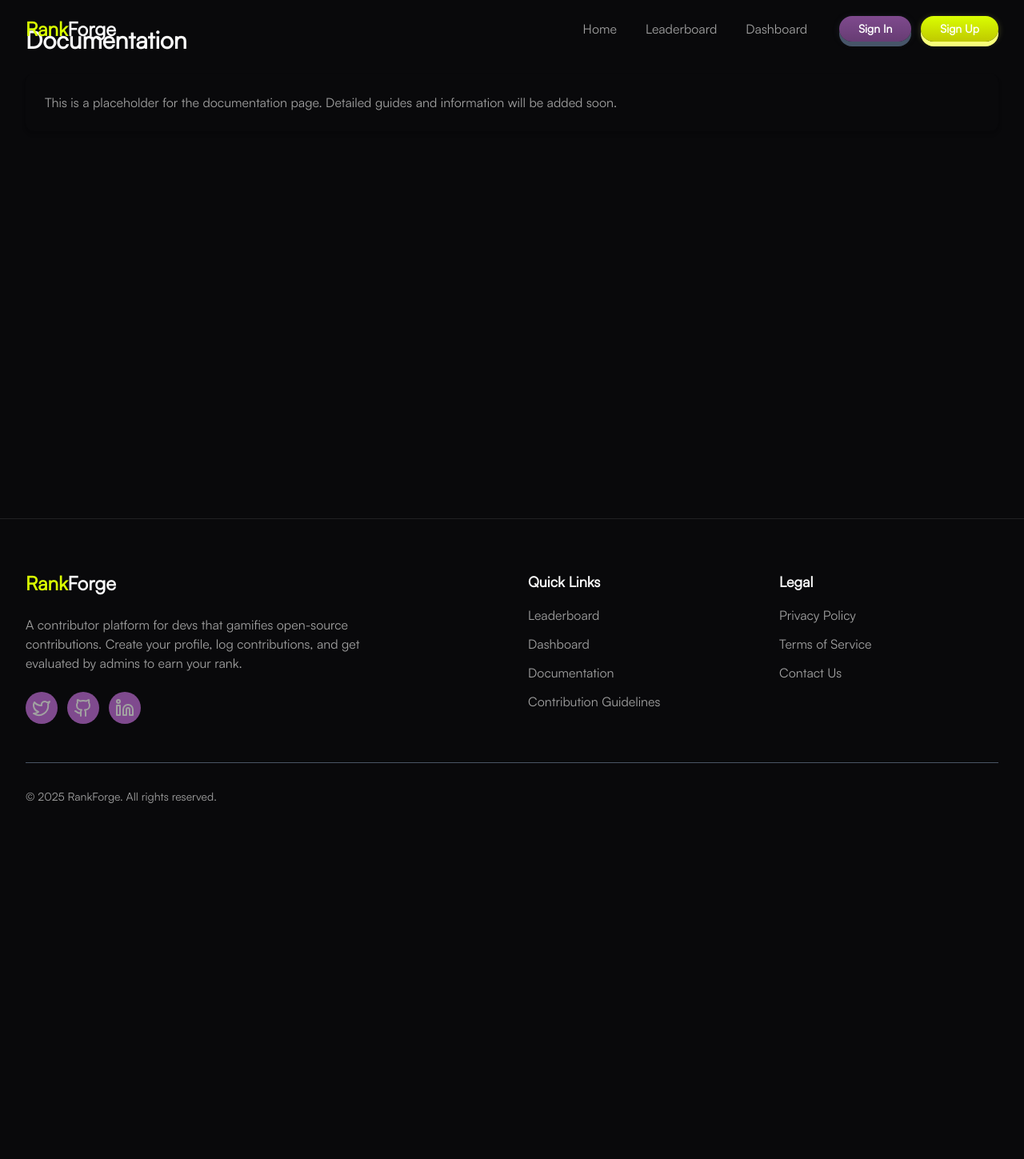
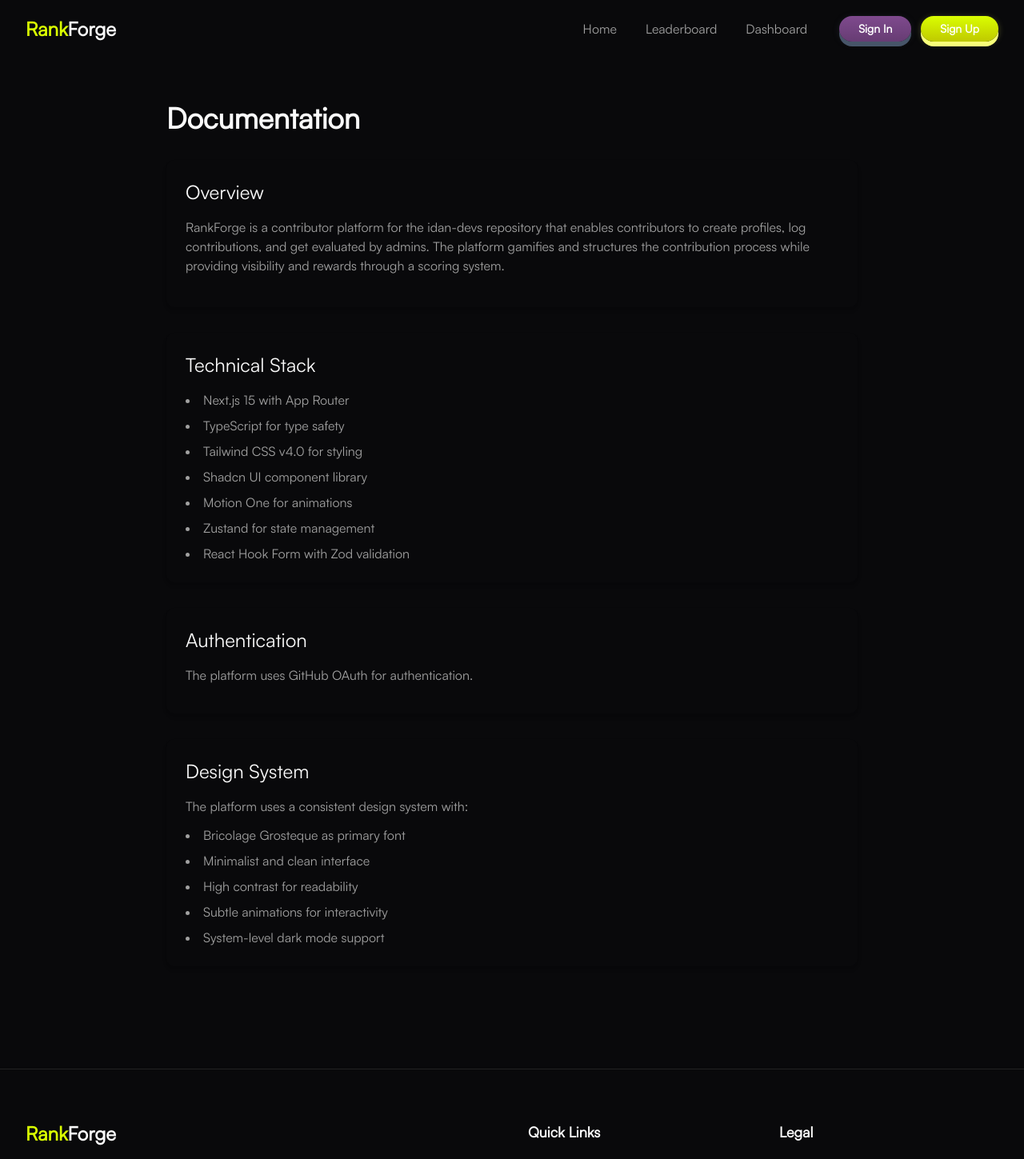
Before and after one commit to IDAN-DEVS/rankforge-frontend, a Next.js app: page /docs in a window 1280 px wide. Shown: the top 1449 px of the page at 80% size. Before the commit the page ends 1070 px from the top, so only its background shows below. Built offline with nearby package versions, Linux system fonts and the light colour scheme.

Commit message:
made some changes to the arbitrary pages

```diff
--- a/app/(with-header-and-footer)/docs/page.tsx
+++ b/app/(with-header-and-footer)/docs/page.tsx
@@ -1,13 +1,60 @@
 export default function DocsPage() {
   return (
-    <div className="mx-auto max-w-7xl px-4 sm:px-6 lg:px-8 py-8">
-      <h1 className="text-3xl font-semibold mb-6">Documentation</h1>
-      <div className="bg-card p-6 rounded-lg shadow-md">
-        <p className="text-muted-foreground">
-          This is a placeholder for the documentation page. Detailed guides and
-          information will be added soon.
-        </p>
+    <section className="w-full md:py-32 py-12 flex flex-col items-center min-h-screen">
+      <div className="max-w-4xl w-full px-4">
+        <h1 className="text-4xl font-semibold mb-8">Documentation</h1>
+
+        <div className="space-y-8">
+          <div className="bg-card p-6 rounded-lg shadow-md">
+            <h2 className="text-2xl font-medium mb-4">Overview</h2>
+            <p className="text-muted-foreground mb-4">
+              RankForge is a contributor platform for the idan-devs repository
+              that enables contributors to create profiles, log contributions,
+              and get evaluated by admins. The platform gamifies and structures
+              the contribution process while providing visibility and rewards
+              through a scoring system.
+            </p>
+          </div>
+
+          <div className="bg-card p-6 rounded-lg shadow-md">
+            <h2 className="text-2xl font-medium mb-4">Technical Stack</h2>
+            <ul className="list-disc list-inside space-y-2 text-muted-foreground">
+              <li>Next.js 15 with App Router</li>
+              <li>TypeScript for type safety</li>
+              <li>Tailwind CSS v4.0 for styling</li>
+              <li>Shadcn UI component library</li>
+              <li>Motion One for animations</li>
+              <li>Zustand for state management</li>
+              <li>React Hook Form with Zod validation</li>
+            </ul>
+          </div>
+
+          <div className="bg-card p-6 rounded-lg shadow-md">
+            <h2 className="text-2xl font-medium mb-4">Authentication</h2>
+            <div className="text-muted-foreground">
+              <p className="mb-3">
+                The platform uses GitHub OAuth for authentication.
+              </p>
+            </div>
+          </div>
+
+          <div className="bg-card p-6 rounded-lg shadow-md">
+            <h2 className="text-2xl font-medium mb-4">Design System</h2>
+            <div className="text-muted-foreground">
+              <p className="mb-3">
+                The platform uses a consistent design system with:
+              </p>
+              <ul className="list-disc list-inside space-y-2">
+                <li>Bricolage Grosteque as primary font</li>
+                <li>Minimalist and clean interface</li>
+                <li>High contrast for readability</li>
+                <li>Subtle animations for interactivity</li>
+                <li>System-level dark mode support</li>
+              </ul>
+            </div>
+          </div>
+        </div>
       </div>
-    </div>
+    </section>
   );
 }
--- a/app/(with-header-and-footer)/guidelines/page.tsx
+++ b/app/(with-header-and-footer)/guidelines/page.tsx
@@ -1,6 +1,6 @@
 export default function GuidelinesPage() {
   return (
-    <div className="mx-auto max-w-7xl px-4 sm:px-6 lg:px-8 py-8">
+    <section className="w-full md:py-32 py-12 flex justify-center items-center min-h-screen">
       <h1 className="text-3xl font-semibold mb-6">Contribution Guidelines</h1>
       <div className="bg-card p-6 rounded-lg shadow-md">
         <p className="text-muted-foreground">
@@ -8,6 +8,6 @@ export default function GuidelinesPage() {
           instructions on how to contribute will be added soon.
         </p>
       </div>
-    </div>
+    </section>
   );
 }
--- a/app/(with-header-and-footer)/privacy/page.tsx
+++ b/app/(with-header-and-footer)/privacy/page.tsx
@@ -1,6 +1,6 @@
 export default function PrivacyPage() {
   return (
-    <div className="mx-auto max-w-7xl px-4 sm:px-6 lg:px-8 py-8">
+    <section className="w-full md:py-32 py-12 flex justify-center items-center min-h-screen">
       <h1 className="text-3xl font-semibold mb-6">Privacy Policy</h1>
       <div className="bg-card p-6 rounded-lg shadow-md">
         <p className="text-muted-foreground">
@@ -8,6 +8,6 @@ export default function PrivacyPage() {
           practices will be detailed here soon.
         </p>
       </div>
-    </div>
+    </section>
   );
 }
--- a/app/(with-header-and-footer)/terms/page.tsx
+++ b/app/(with-header-and-footer)/terms/page.tsx
@@ -1,6 +1,6 @@
 export default function TermsPage() {
   return (
-    <div className="mx-auto max-w-7xl px-4 sm:px-6 lg:px-8 py-8">
+    <section className="w-full md:py-32 py-12 flex justify-center items-center min-h-screen">
       <h1 className="text-3xl font-semibold mb-6">Terms of Service</h1>
       <div className="bg-card p-6 rounded-lg shadow-md">
         <p className="text-muted-foreground">
@@ -8,6 +8,6 @@ export default function TermsPage() {
           conditions will be detailed here soon.
         </p>
       </div>
-    </div>
+    </section>
   );
 }
--- a/app/not-found.tsx
+++ b/app/not-found.tsx
@@ -9,6 +9,7 @@ import { useRouter } from "next/navigation";
 
 export default function NotFound() {
   const router = useRouter();
+
   return (
     <div className="min-h-screen flex flex-col items-center justify-center px-4 sm:px-6 lg:px-8 select-none">
       <motion.div
--- a/components/auth/forgot-password-form.tsx
+++ b/components/auth/forgot-password-form.tsx
@@ -93,7 +93,6 @@ export function ForgotPasswordForm() {
   async function onSubmitEmail(data: EmailValues) {
     setIsLoading(true);
     try {
-      console.log("Requesting password reset for:", data.email);
       await new Promise((resolve) => setTimeout(resolve, 1500));
       setEmail(data.email);
       toast.success("Verification code sent to your email");
```
Also changed, not shown: app/(with-header-and-footer)/auth/forgot-password/page.tsx (renamed from app/auth/forgot-password/page.tsx), app/(with-header-and-footer)/auth/login/page.tsx (renamed from app/auth/login/page.tsx), app/(with-header-and-footer)/auth/signup/page.tsx (renamed from app/auth/signup/page.tsx), app/(with-header-and-footer)/auth/verify/page.tsx (renamed from app/auth/verify/page.tsx).
